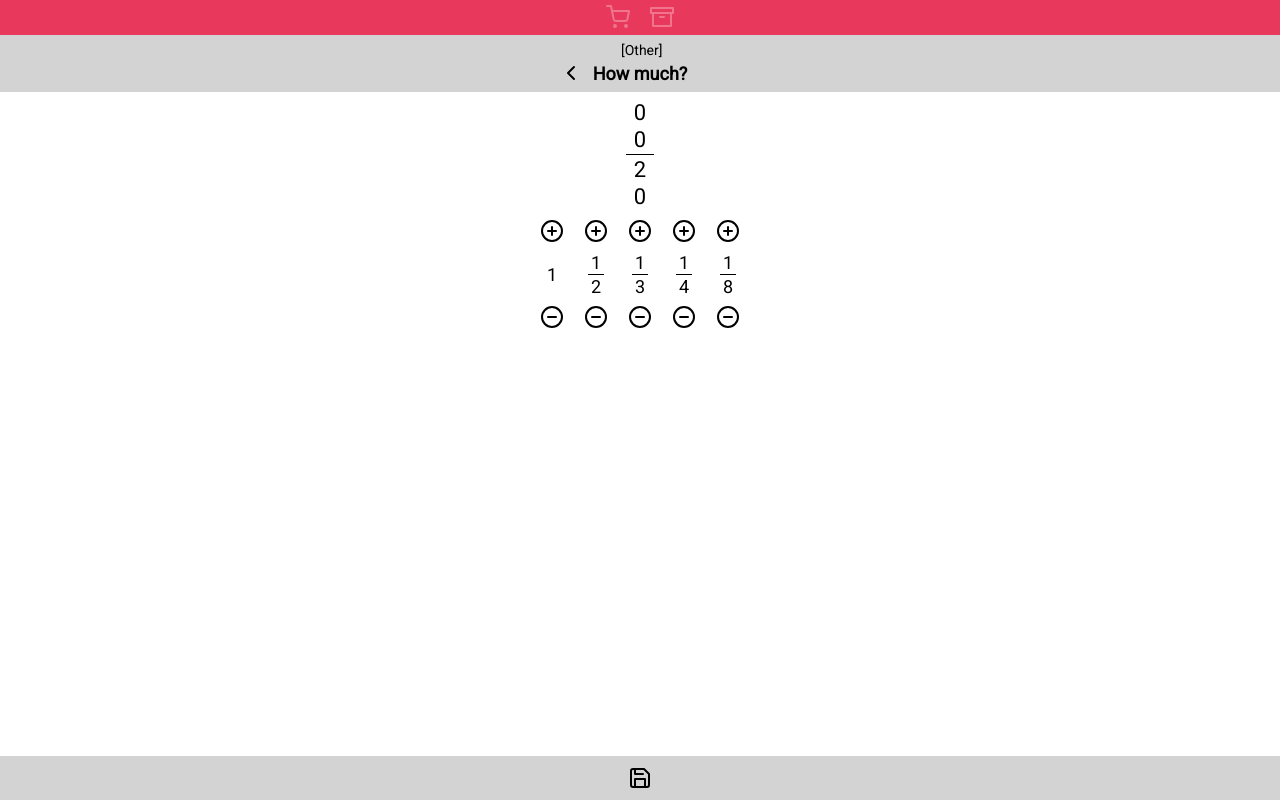
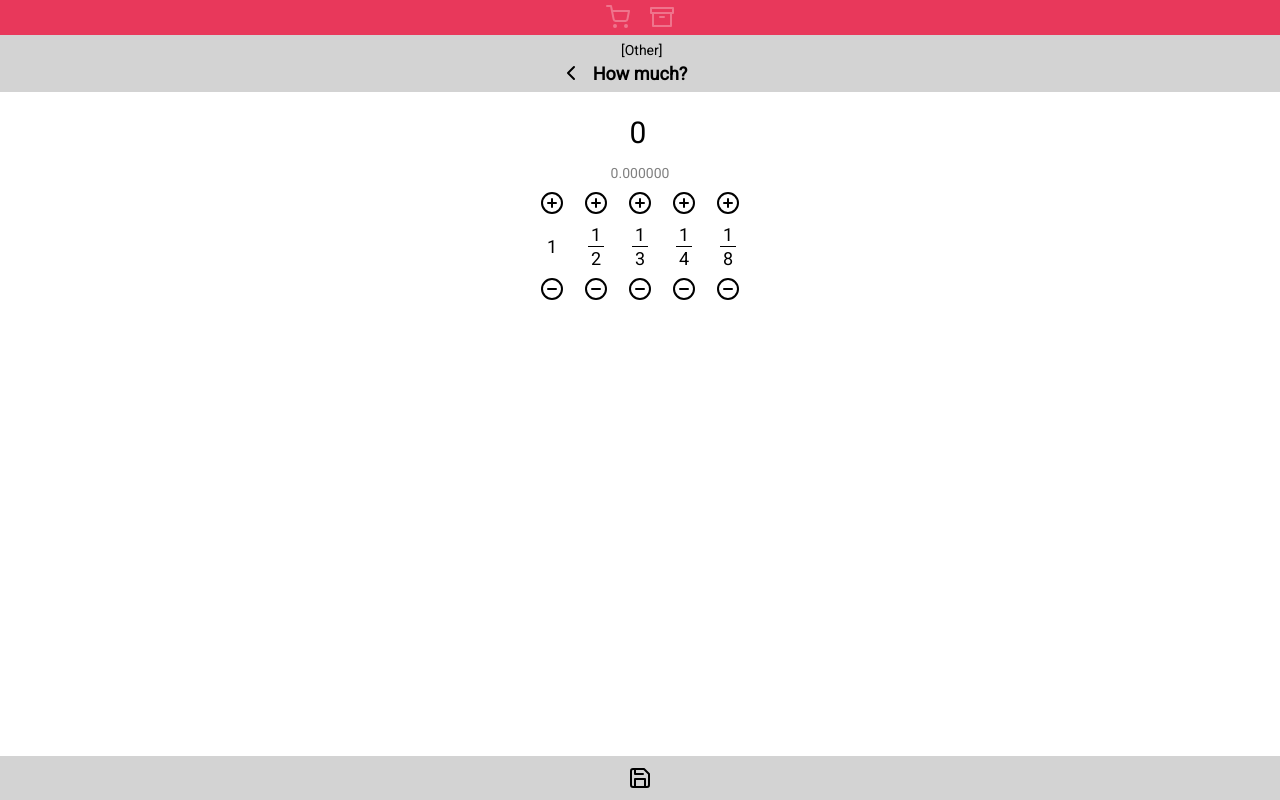
Before and after one commit to NiftyOctopus/lychee-list, a Vue app: page /amount in a window 1280 px wide. Built offline with nearby package versions, Linux system fonts and the light colour scheme.

Commit message:
Fine tuned fraction logic

```diff
--- a/src/views/AmountView.vue
+++ b/src/views/AmountView.vue
@@ -3,9 +3,17 @@
         <view-header title='How much?'  @back='back'></view-header>
 
         <div id='amount'>
-            <fraction :value='item.amount'></fraction>
-            <div>{{ item.unit }}</div>
+            <div id='whole'>{{ whole }}</div>
+
+            <div id='fraction' v-if='fraction.n > 0 && fraction.n < fraction.d'>
+                <div id='n'>{{ fraction.n }}</div>
+                <div id='d'>{{ fraction.d }}</div>
+            </div>
+
+            <div id='unit'>{{ item.unit }}</div>
         </div>
+
+        <div id='value'>{{ value.toFixed(6) }}</div>
 
         <div id='adjusters'>
             <adjuster d=1></adjuster>
@@ -24,15 +32,16 @@
 <script>
     import ViewHeader from '../components/ViewHeader'
     import ViewFooter from '../components/ViewFooter'
-    import Fraction   from '../components/Fraction'
     import Adjuster   from '../components/Adjuster'
+    import { fractionize } from '../mixins/fractionize'
 
     import { mapState } from 'vuex'
 
 
     export default {
         name: 'amount-view',
-        components: { ViewHeader, ViewFooter, Fraction, Adjuster },
+        components: { ViewHeader, ViewFooter, Adjuster },
+        mixins: [fractionize],
         props: [/* Inputs */],
         data() { return {} },
         beforeCreate() {},
@@ -42,7 +51,8 @@
         computed: { /*
             Creates a new property
             Updates when any dependant property changes */
-            ...mapState(['item'])
+            ...mapState(['item']),
+            value() { return this.item.amount }
         },
         watch: { /*
             Watches an existing property
@@ -59,6 +69,43 @@
 
 
 <style scoped>
+    #amount {
+        /* border: 1px solid gray; */
+        display: flex;
+        flex-flow: row nowrap;
+        justify-content: center;
+        align-items: center;
+    }
+
+    #whole {
+        font-size: 30px;
+        margin-right: 2px;
+        padding: 15px 0;
+    }
+
+    #fraction {
+        /* border: 1px solid red; */
+    }
+
+    #fraction > #n {
+        border-bottom: 1px solid black;
+    }
+
+    #fraction > #n, #fraction > #d {
+        margin:  0px 5px;
+        padding: 2px 8px;
+    }
+
+    #unit {
+        /* padding-bottom: 1px; */
+        margin-left: 2px;
+    }
+
+    #value {
+        font-size: 14px;
+        color: gray;
+    }
+
     #adjusters {
         display: flex;
         flex-flow: row nowrap;
```
